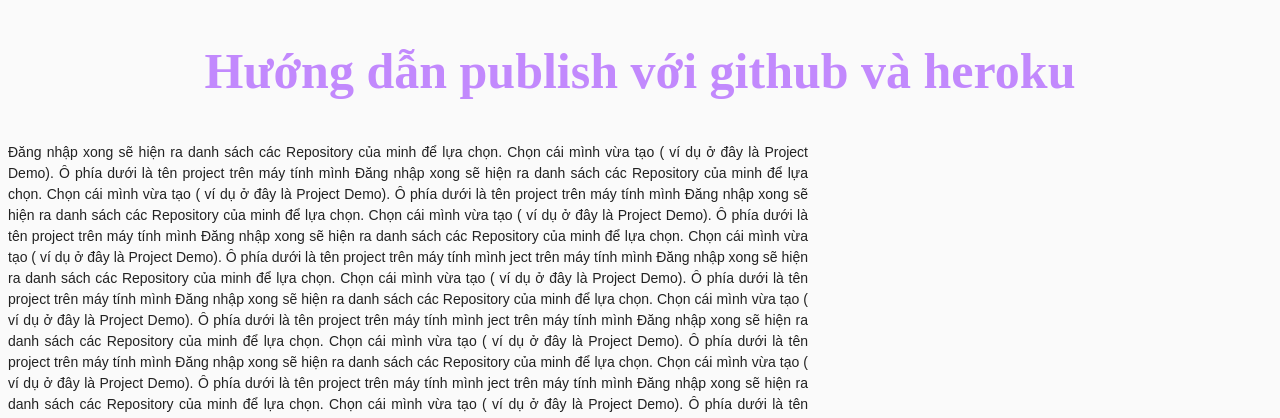
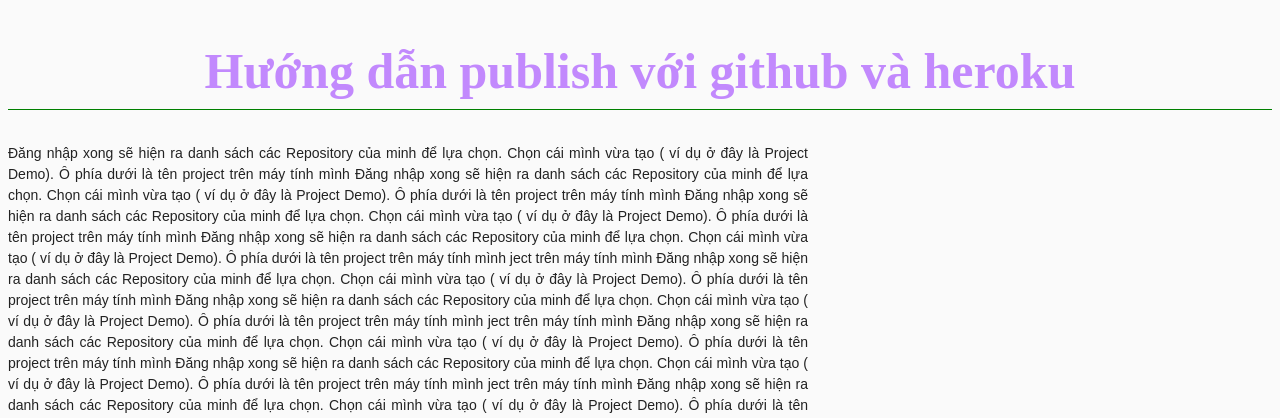
Before and after one commit to hoatq-fptaptech/T2011E_WEB, a PHP site: page /session2_democss.html in a window 1280 px wide. Shown: the top 418 px of the page. Run offline with PHP 8.4, Linux system fonts and the light colour scheme.

Commit message:
up code s2

```diff
--- a/css/session2.css
+++ b/css/session2.css
@@ -10,6 +10,10 @@ h1{
    font-size: 50px;
    line-height: 1.5;
    text-align: center;
+   /*border-top:10px solid green;!* dotted dashed*!*/
+   border-bottom:1px solid green;/* dotted dashed*/
+   /*border-right:10px solid green;!* dotted dashed*!*/
+   /*border-left:10px solid green;!* dotted dashed*!*/
 }
 p{
    color:#222222;
```
